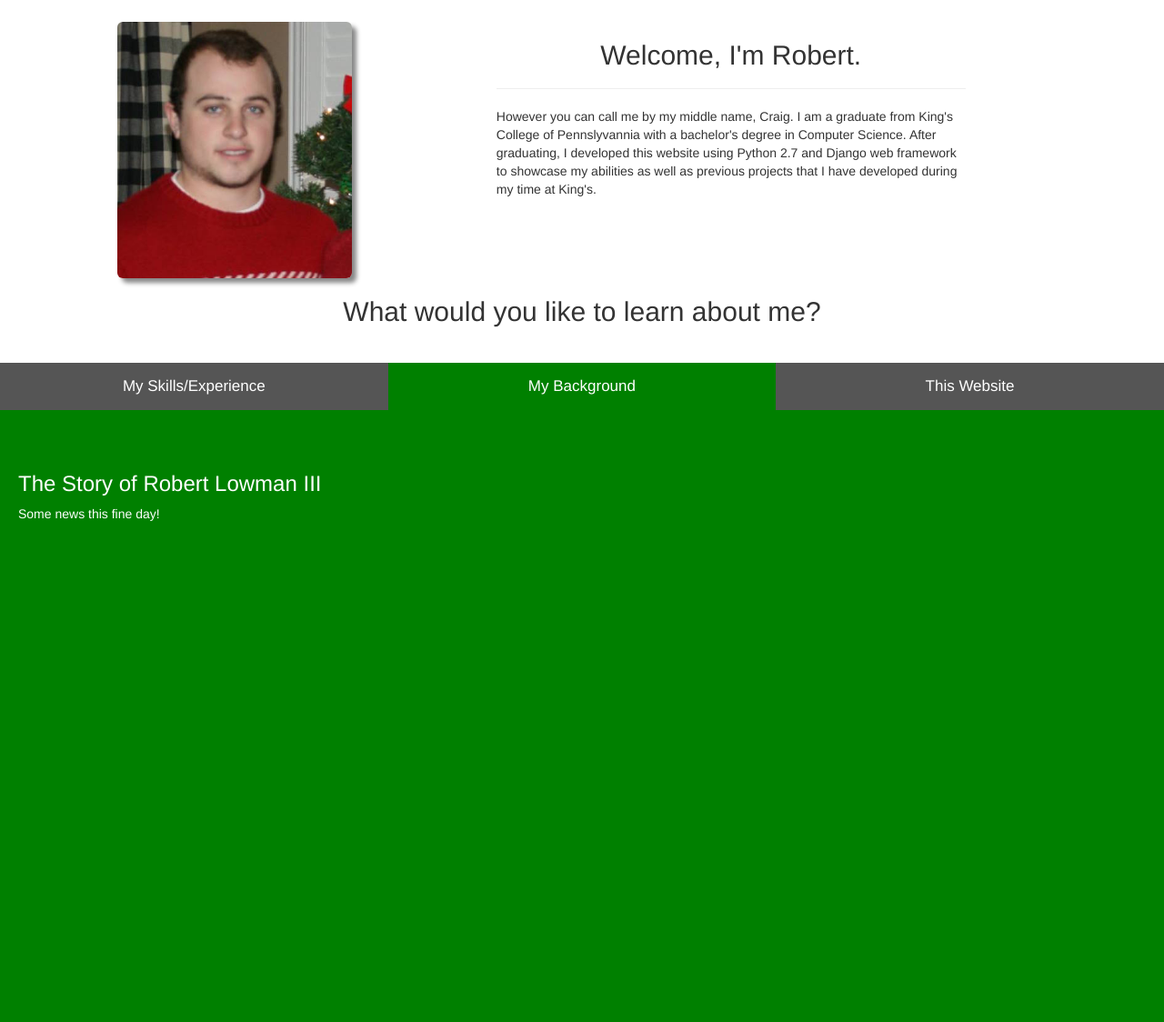
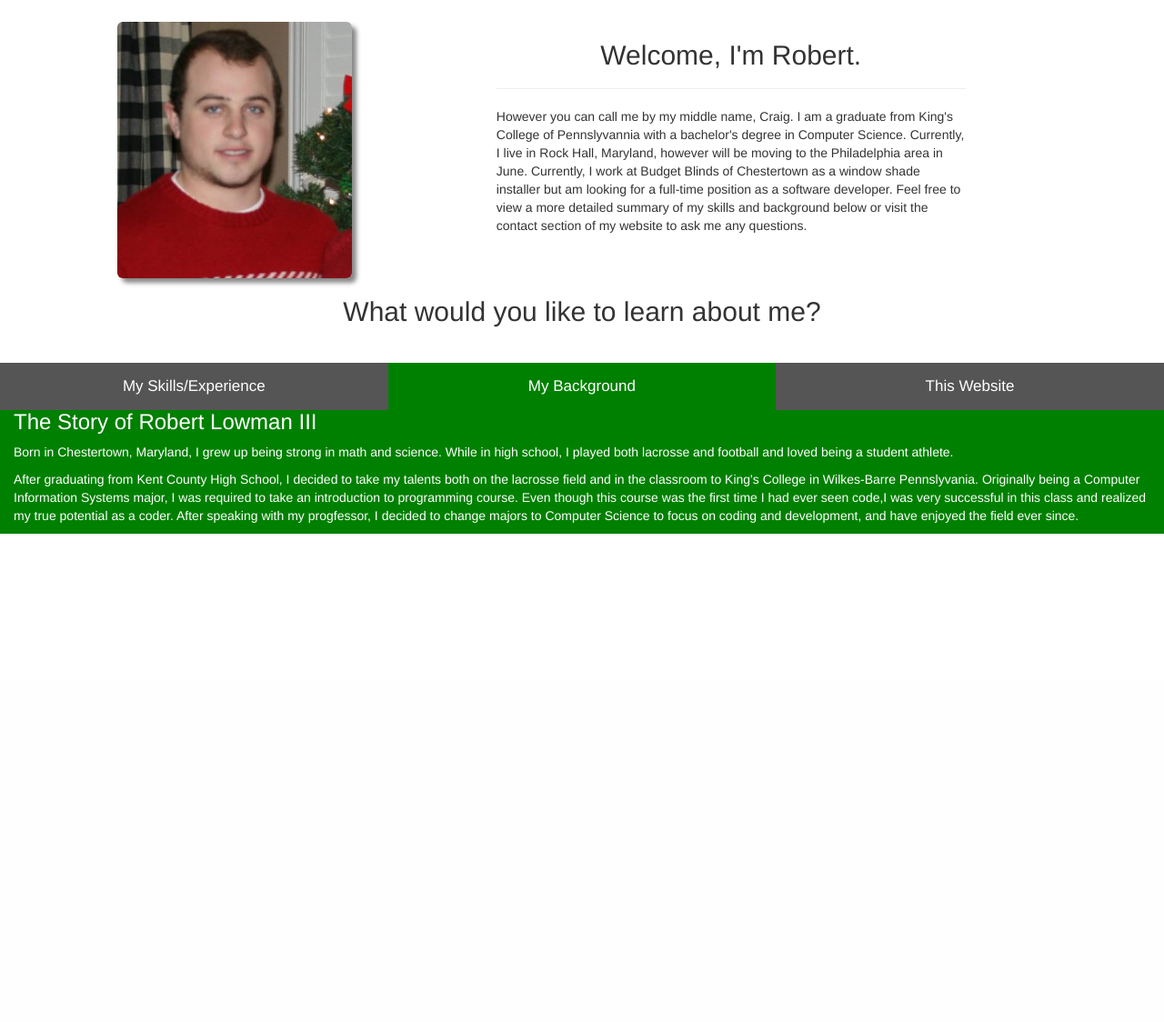
Before and after one commit to rlowman/RobertWebsite, a Django app: page /about in a window 1280 px wide. Shown: the part 51-1175 px from the top of the page at 91% size. After the commit the page ends 638 px from the top, so only its background shows below. Run offline with Django 3.2, Linux system fonts and the light colour scheme; some libraries are stand-ins or nearby versions.

Commit message:
fixed corruption issue

```diff
--- a/mysite/index/templates/index/about.html
+++ b/mysite/index/templates/index/about.html
@@ -94,13 +94,14 @@
 
     /* Style the tab content (and add height:100% for full page content) */
     .tabcontent {
-        color: white;
-        display: none;
-        padding: 100px 20px;
-        height: 100%;
+      color: white;
+      display: none;
     }
 
-    #skills {background-color: red;}
+    #skills {
+      background-color: red;
+      margin-bottom: 150px;
+    }
     #life {background-color: green;}
     #website {background-color: blue;}
     </style>
@@ -135,11 +136,12 @@
         <h2 class="skills">Welcome, I'm Robert.</h2>
         <hr>
         <p class = "about">However you can call me by my middle name, Craig. I am a graduate from King's College
-          of Pennslyvannia with a bachelor's degree in Computer Science. After graduating, I developed this website
-          using Python 2.7 and Django web framework to showcase my abilities as well as previous projects that I have
-          developed during my time at King's.</p>
-
-
+          of Pennslyvannia with a bachelor's degree in Computer Science. Currently, I live in Rock Hall, Maryland,
+          however will be moving to the Philadelphia area in June. Currently, I work at Budget Blinds of Chestertown
+          as a window shade installer but am looking for a full-time position as a software developer. Feel free to view
+          a more detailed summary of my skills and background below or visit the contact section of my website to ask me
+          any questions.
+        </p>
       </div>
     </div>
 
@@ -150,22 +152,79 @@
       <button class="tablink" onclick="openPage('website', this, 'blue')">This Website</button>
 
       <div id="skills" class="tabcontent container-fluid">
-      <h3>Skills I Bring to the Table</h3>
-      <p class = "about">While studying computer science, I have gained an extensive amount of knowledge in software development concepts
-        such as code reviews, source control, testing, and pair-programming. As a developer, I am excited
-        to learn new strategies and techniques that can overall improve my code's readabily or efficiency. A main focus of this
-        website was to overall increase my knowledge of python-based web applications, and this website have given me the oppurtunity
-        to master the vigorous Django framework.</p>
+        <h3>Skills I Bring to the Table</h3>
+        <p class = "about"> While studying computer science, I have gained an extensive amount of knowledge in software
+          development concepts such as code reviews, source control, testing, and pair-programming. As a developer,
+          I am excited to learn new strategies and techniques that can overall improve my code's readability or efficiency.
+          Most of my work has been written in object-oriented languages, therefore I am strongest and have the most experience
+          with such languages. Writing code in a Linux-based environment is a main focus of King's computer science curriculum,
+          so development on Linux operating systems is most natural to me. With the experience I have from working in a team to
+          build software, I have learned the importance of writing code that is readable and efficient. I would consider myself
+          a stickler for proper format and commenting to ensure that other people can easily understand the code I have written.
+        </p>
+        <div class = "row">
+          <div class = "col-md-3">
+            <h3>Backend Languages</h3>
+            <ul>
+              <li>Java (Advanced)</li>
+              <li>Python 2.7/3 (Advanced)</li>
+              <li>PostgreSQL (Advanced)
+              <li>C/C++ (Intermediate)</li>
+              <li>NodeJS (Intermediate)</li>
+              <li>Ruby (Beginner)</li>
+              <li>PHP (Beginner)</li>
+              <li>OpenCL (Beginner)</li>
+            </ul>
+          </div>
+          <div class = "col-md-3">
+            <h3>Front End Languages</h3>
+            <ul>
+              <li>HTML5/CSS3 (Advanced)</li>
+              <li>JavaScript (Intermediate)</li>
+              <li>jQuery (Beginner)</li>
+            </ul>
+          </div>
+          <div class = "col-md-3">
+            <h3>Notable Courses</h3>
+            <ul>
+              <li>Data Structures</li>
+              <li>Artificial Intelligence</li>
+              <li>Operating Systems</li>
+              <li>Parallelism</li>
+              <li>Image Processing</li>
+              <li>Database and Web Design</li>
+              <li>Search Engines</li>
+            </ul>
+          </div>
+          <div class = "col-md-3">
+            <h3>Software</h3>
+            <ul>
+              <li>Eclipse</li>
+              <li>GitHub</li>
+              <li>JUnit</li>
+            </ul>
+          </div>
+        </div>
       </div>
 
-      <div id="life" class="tabcontent">
-      <h3>The Story of Robert Lowman III</h3>
-      <p>Some news this fine day!</p>
+      <div id="life" class="tabcontent container-fluid">
+        <h3>The Story of Robert Lowman III</h3>
+        <p>Born in Chestertown, Maryland, I grew up being strong in math and science. While in high school, I played
+        both lacrosse and football and loved being a student athlete. </p>
+        <p>After graduating from Kent County High School,
+        I decided to take my talents both on the lacrosse field and in the classroom to King's College in Wilkes-Barre Pennslyvania.
+        Originally being a Computer Information Systems major, I was required to take an introduction to programming
+        course. Even though this course was the first time I had ever seen code,I was very successful in this class and
+        realized my true potential as a coder. After speaking with my progfessor, I decided to change majors to Computer Science
+        to focus on coding and development, and have enjoyed the field ever since.</p>
       </div>
 
-      <div id="website" class="tabcontent">
-      <h3>Website Information</h3>
-      <p>Get in touch, or swing by for a cup of coffee.</p>
+      <div id="website" class="tabcontent container-fluid">
+        <h3>Website Information</h3>
+        <p>After graduating, I developed this website using Python 2.7 and Django web framework to showcase my abilities
+          as well as previous projects that I have developed during my time at King's. Creating this website from scratch
+          has given me experience in web development skills such as building input forms with Django's widget features, working
+          with view pages to connect server-side and client-side properties, .</p>
       </div>
 
       <script>
```
